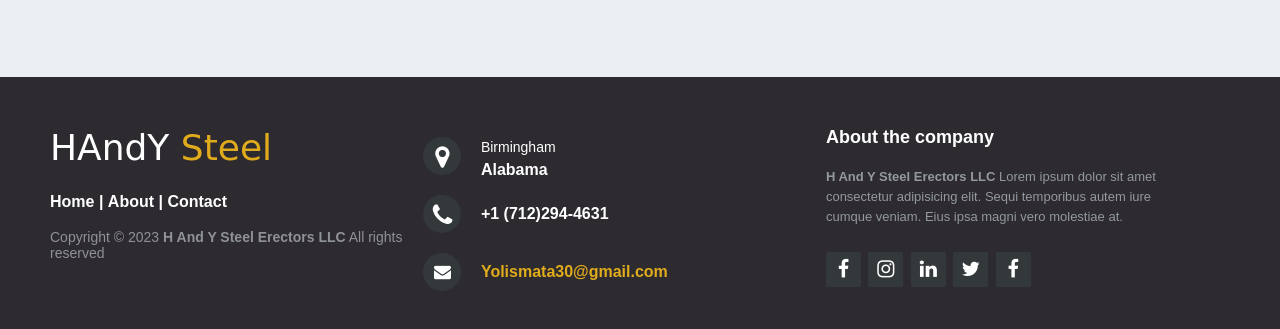
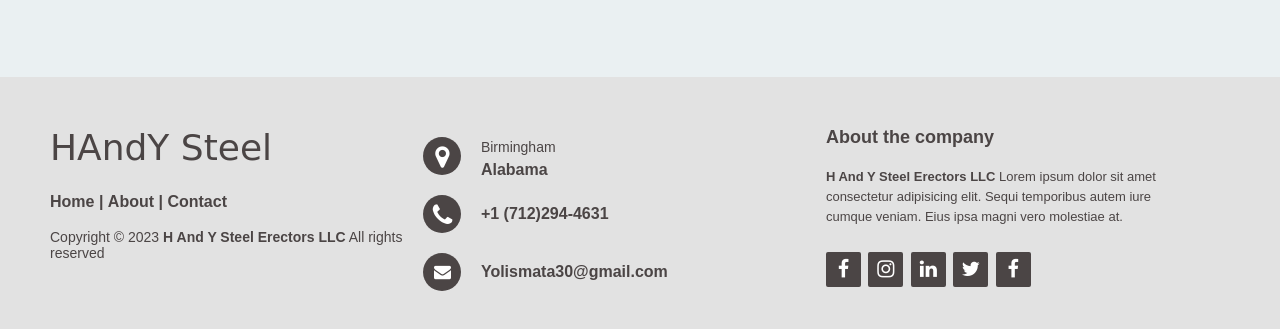
Before and after one commit to JoelFolske/H-And-Y, a plain HTML site: page index.html in a window 1280 px wide. Shown: the part 1436-1765 px from the top of the page. Drawn offline with Linux system fonts and the light colour scheme.

Commit message:
deleted some css styles

```diff
--- a/index.css
+++ b/index.css
@@ -151,15 +151,11 @@
     position: static;
     transform: none;
     font-size: 24px;
+    margin: 0;
   }
 
   .prev {
     margin-right: 8px;
-  }
-
-  .next {
-    margin-left: 346px;
-
   }
     .prev, .next {
     font-size: 20px;
@@ -258,7 +254,7 @@
 }
 
 .footer-distributed {
-  background-color: #2d2a30;
+  background-color: #e2e2e2;
   box-sizing: border-box;
   width: 100%;
   text-align: left;
@@ -281,19 +277,19 @@
 }
 
 .footer-distributed h3 {
-  color: #ffffff;
+  color: #4b4545;
   font: normal 36px "Cookie", cursive;
   margin: 0;
 }
 
 .footer-distributed h3 span {
-  color: #e0ac1c;
+  color: #4b4545;
 }
 
 /* Footer links */
 
 .footer-distributed .footer-links {
-  color: #ffffff;
+  color: #4b4545;
   margin: 20px 0 12px;
 }
 
@@ -305,7 +301,7 @@
 }
 
 .footer-distributed .footer-company-name {
-  color: #8f9296;
+  color: #4b4545;
   font-size: 14px;
   font-weight: normal;
   margin: 0;
@@ -318,7 +314,7 @@
 }
 
 .footer-distributed .footer-center i {
-  background-color: #33383b;
+  background-color: #4b4545;
   color: #ffffff;
   font-size: 25px;
   width: 38px;
@@ -337,7 +333,7 @@
 
 .footer-distributed .footer-center p {
   display: inline-block;
-  color: #ffffff;
+  color: #4b4545;
   vertical-align: middle;
   margin: 0;
 }
@@ -350,7 +346,7 @@
 }
 
 .footer-distributed .footer-center p a {
-  color: #e0ac1c;
+  color: #4b4545;
   text-decoration: none;
 }
 
@@ -362,7 +358,7 @@
 
 .footer-distributed .footer-company-about {
   line-height: 20px;
-  color: #92999f;
+  color: #4b4545;
   font-size: 13px;
   font-weight: normal;
   margin: 0;
@@ -370,7 +366,7 @@
 
 .footer-distributed .footer-company-about span {
   display: block;
-  color: #ffffff;
+  color: #4b4545;
   font-size: 18px;
   font-weight: bold;
   margin-bottom: 20px;
@@ -385,7 +381,7 @@
   width: 35px;
   height: 35px;
   cursor: pointer;
-  background-color: #33383b;
+  background-color: #4b4545;
   border-radius: 2px;
   font-size: 20px;
   color: #ffffff;
```
